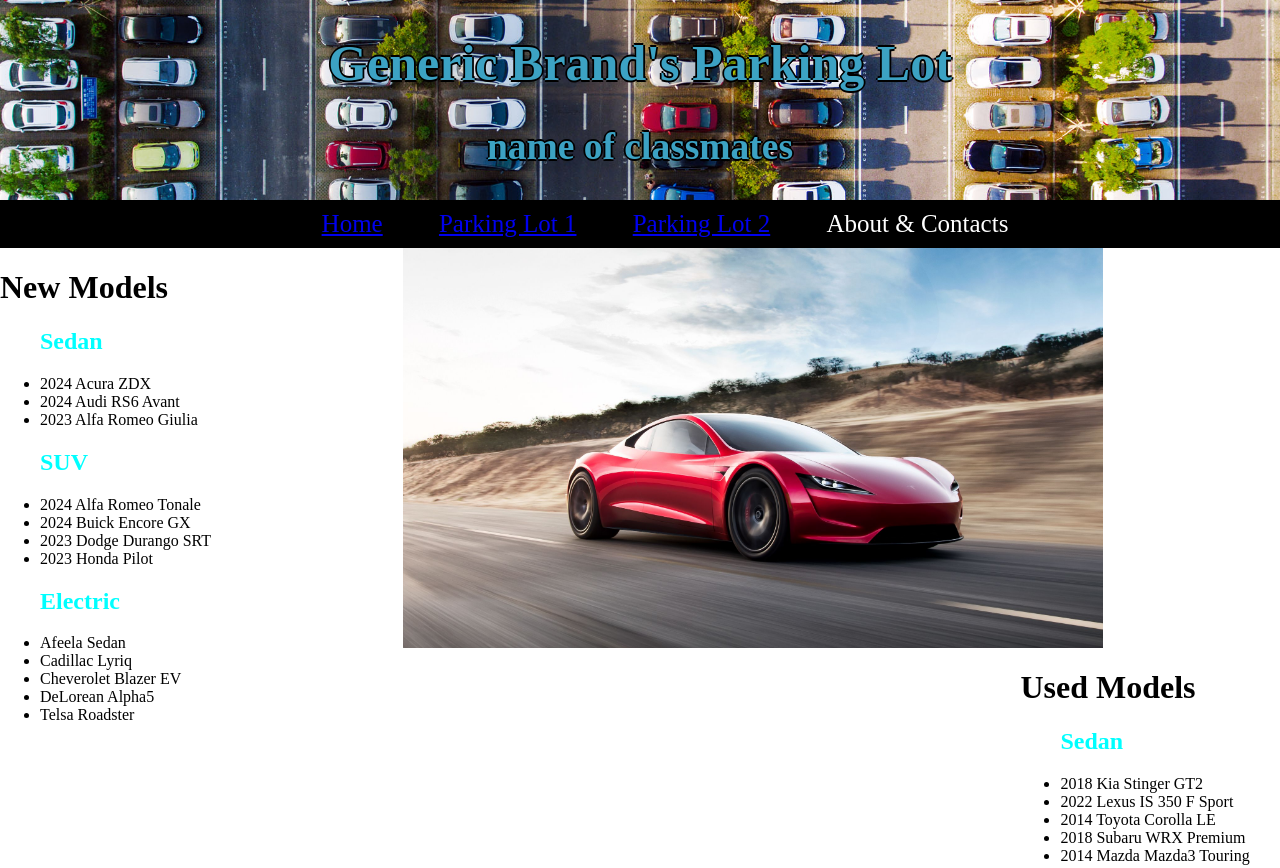
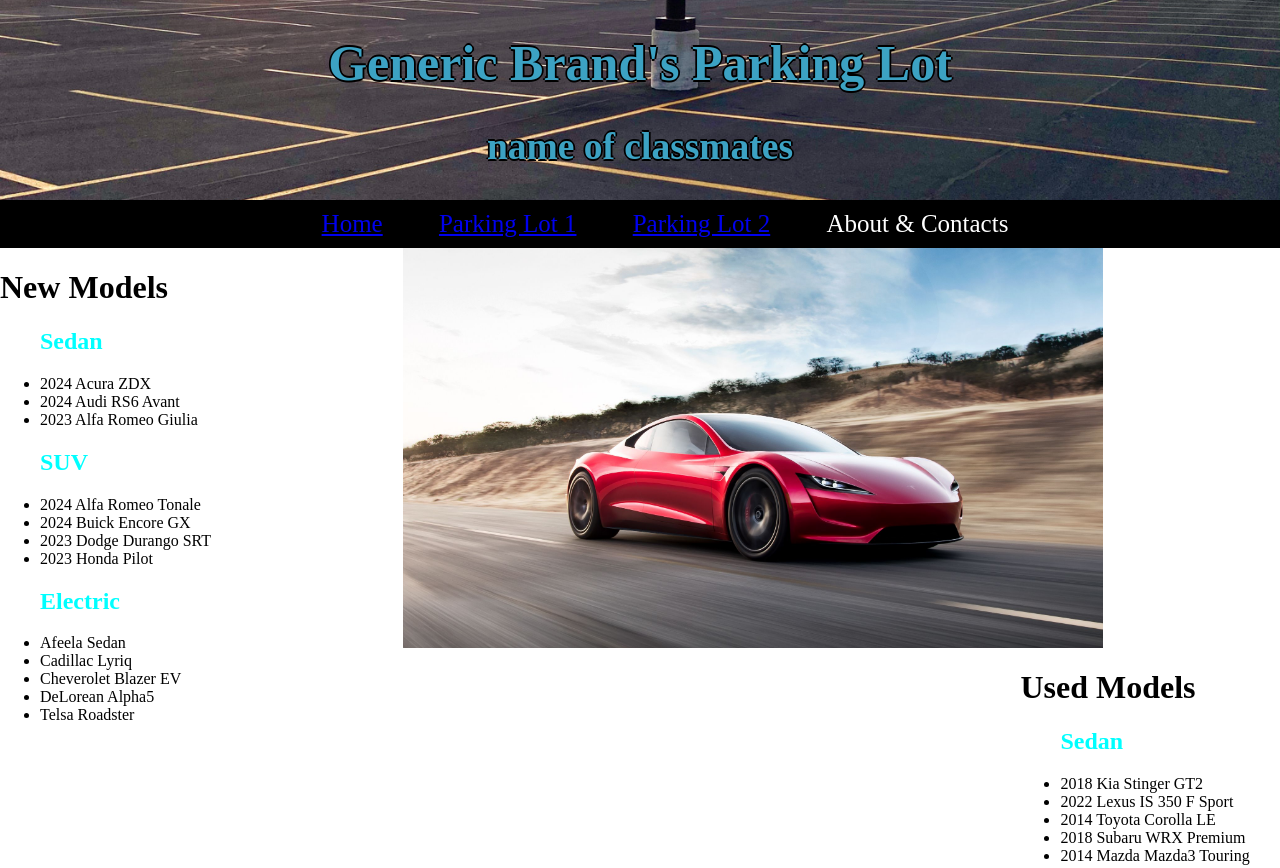
Before and after one commit to Jac-k1/Web-Pro-Project-1, a plain HTML site: page index.html in a window 1280 px wide. Shown: the top 868 px of the page. Drawn offline with Linux system fonts and the light colour scheme.

Commit message:
temp banner update

```diff
--- a/main.css
+++ b/main.css
@@ -5,7 +5,7 @@ body {
 }
 
 .top_border {
-    background: url(./img/car-park-locations.jpg) center;
+    background: url(./img/banner.jpg) center;
     background-size: cover;
     height: 200px;
     overflow: hidden;
```
Also changed, not shown: img/banner.jpg (added).
